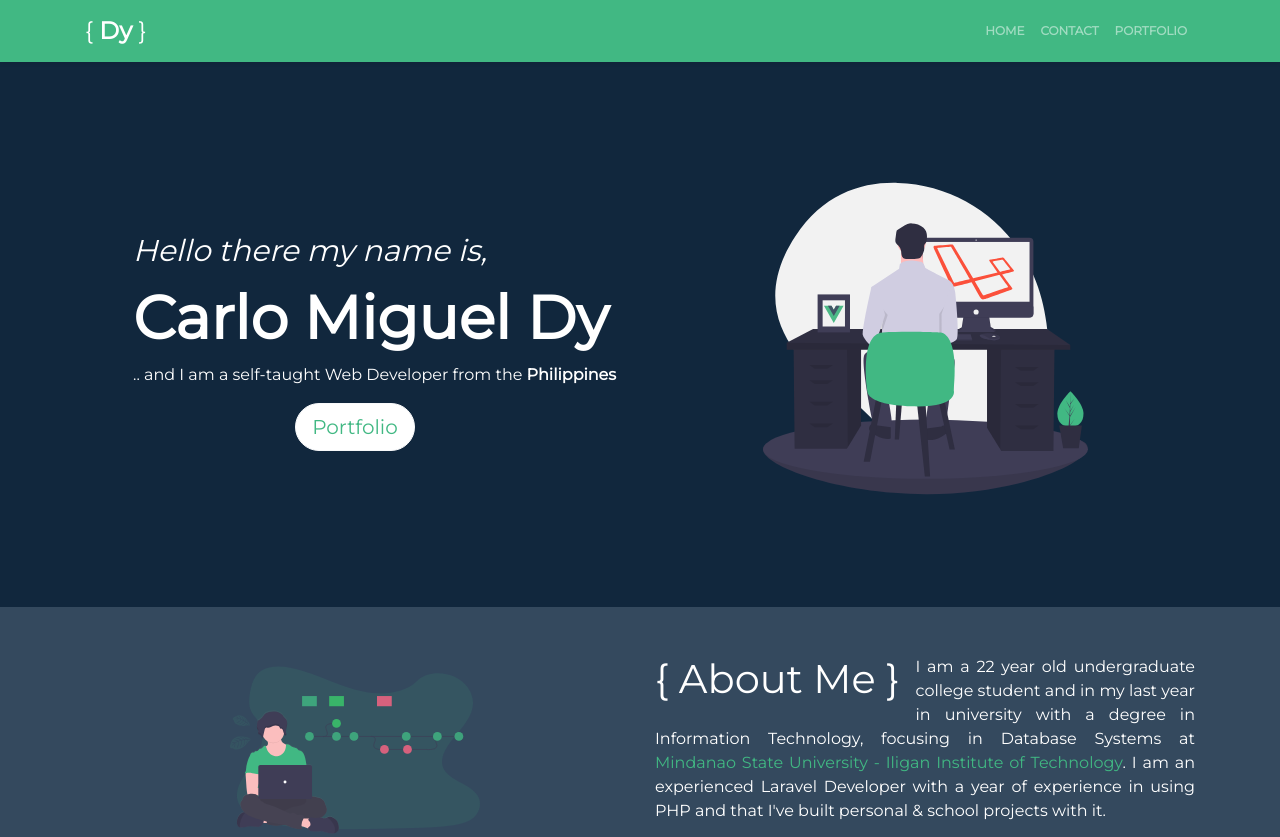
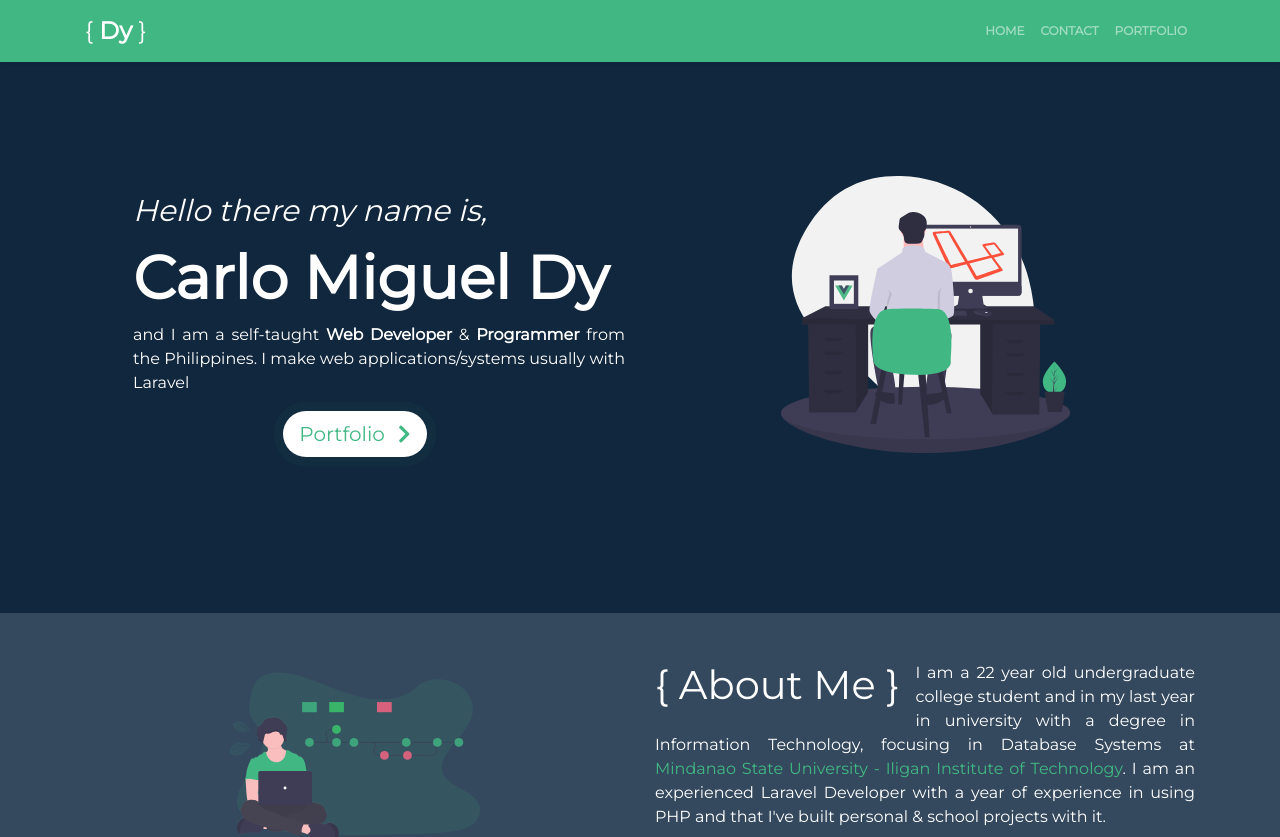
Before and after one commit to carlomigueldy/new.carlomigueldy, a Vue app: page / in a window 1280 px wide. Shown: the top 837 px of the page. Built offline with nearby package versions, Linux system fonts and the light colour scheme.

Commit message:
Cool button

```diff
--- a/src/components/Home.vue
+++ b/src/components/Home.vue
@@ -6,16 +6,16 @@
         <div class="row pt-5">
           <div class="col-sm-12 col-md-12 col-lg-6 mb-5 pb-5">
             <div class="pl-5">
-              <div class="font-italic" style="font-size: 30px; padding-top: 100px">Hello there my name is, </div>
+              <div class="font-italic" style="font-size: 30px; padding-top: 60px">Hello there my name is, </div>
               <div style="font-size: 60px; font-weight: bold;">Carlo Miguel Dy</div>
-              <p>.. and I am a self-taught Web Developer from the <b>Philippines</b></p>
+              <p class="text-justify">and I am a self-taught <b>Web Developer</b> & <b>Programmer</b> from the Philippines. I make web applications/systems usually with Laravel</p>
             </div>
             <div class="text-center">
-              <router-link :to="{name: 'portfolio'}" class="my-btn-portfolio btn btn-light btn-lg" style="border-radius: 30px">Portfolio</router-link>
+              <router-link :to="{name: 'portfolio'}" class="btn my-btn-portfolio btn-light btn-lg pulse" style="border-radius: 30px">Portfolio <font-awesome-icon :icon="['fas', 'chevron-right']" class="ml-2" /></router-link>
             </div>
           </div>
-          <div class="col-sm-12 col-md-12 col-lg-6 text-center">
-            <img class="mt-5" src=".././assets/laravel-vue.svg"
+          <div class="col-sm-12 col-md-12 col-lg-6 text-center pt-5">
+            <img class="mb-5 pb-5" src=".././assets/laravel-vue.svg"
             alt="Laravel & Vue" width="325px" height="325px">
           </div>
         </div>
@@ -42,12 +42,46 @@
 <style scoped>
 .my-btn-portfolio {
   background-color: #fff;
+  border: none;
+  outline: 0;
 }
 .my-btn-portfolio:hover {
   background-color: #41b883;
-  border: none;
   color: #fff;
-  outline: 0;
+}
+.pulse {
+  cursor: pointer;
+  box-shadow: 0 0 0 rgba(65, 184, 131, 0.7);
+  animation: pulse 2s infinite;
+}
+.pulse:hover {
+  animation: none;
+}
+
+@-webkit-keyframes pulse {
+  0% {
+    -webkit-box-shadow: 0 0 0 0 rgba(65, 184, 131, 0.7);
+  }
+  70% {
+      -webkit-box-shadow: 0 0 0 10px rgba(65, 184, 131, 0);
+  }
+  100% {
+      -webkit-box-shadow: 0 0 0 0 rgba(65, 184, 131, 0);
+  }
+}
+@keyframes pulse {
+  0% {
+    -moz-box-shadow: 0 0 0 0 rgba(65, 184, 131, 0.7);
+    box-shadow: 0 0 0 0 rgba(65, 184, 131, 0.7);
+  }
+  70% {
+      -moz-box-shadow: 0 0 0 10px rgba(65, 184, 131, 0);
+      box-shadow: 0 0 0 10px rgba(65, 184, 131, 0);
+  }
+  100% {
+      -moz-box-shadow: 0 0 0 0 rgba(65, 184, 131, 0);
+      box-shadow: 0 0 0 0 rgba(65, 184, 131, 0);
+  }
 }
 a {
   color: #41b883;
```
